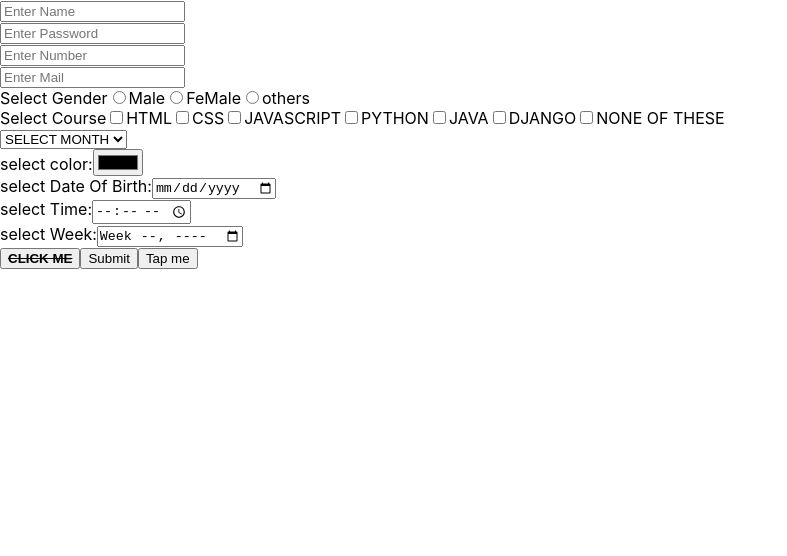
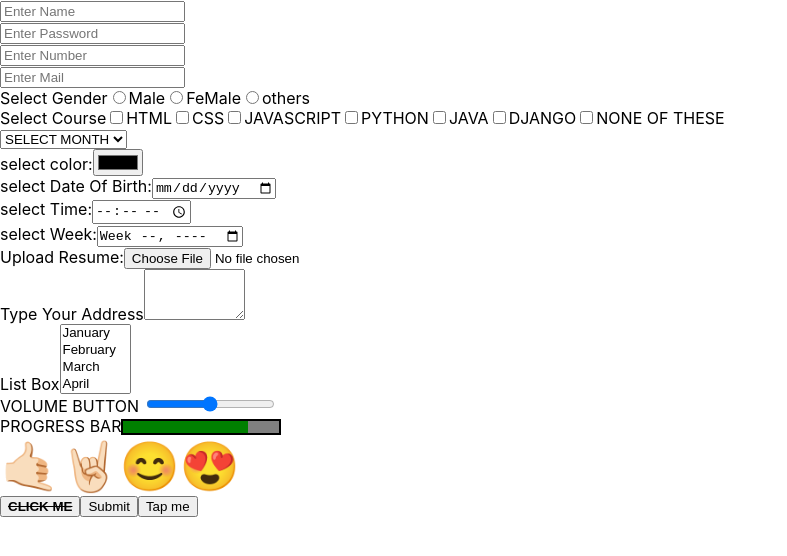
Before and after one commit to Veeraragavendhira/react-ragav, a React (Create React App) app: page / in a window 1280 px wide. Shown: the top 556 px of the page, without its empty margins (0-787 px from the left). Built offline with nearby package versions, Linux system fonts and the light colour scheme.

Commit message:
ragav code

```diff
--- a/src/App.js
+++ b/src/App.js
@@ -1,10 +1,9 @@
 import React from 'react'
-
 const App = () => {
   return (
     <div>
       <form>
-      <input type="text" placeholder="Enter Name"></input><br></br>
+      <input type="text" value="" placeholder="Enter Name"></input><br></br>
       <input type="password" placeholder="Enter Password"></input><br></br>
       <input type="number" placeholder="Enter Number"></input><br></br>
       <input type="email" placeholder="Enter Mail"></input><br></br>
@@ -45,6 +44,35 @@ const App = () => {
       select Time:<input type="time" name='time'></input>
       <br></br>
       select Week:<input type="week" name='week'></input>
+      <br></br>
+      Upload Resume:<input type='file' name='file'></input>
+      <br></br>
+      <label>Type Your Address</label>
+      <textarea rows="3" cols="10"></textarea>
+      <br></br>
+      <label>List Box</label>
+      <select size="4" multiple>
+        <option>January</option>
+        <option>February</option>
+        <option>March</option>
+        <option>April</option>
+        <option>May</option>
+        <option>June</option>
+        <option>July</option>
+        <option>August</option>
+        <option>September</option>
+        <option>October</option>
+        <option>November</option>
+        <option>December</option>
+      </select>
+      <br></br>
+      <label>VOLUME BUTTON </label>
+      <input type='range' min="0" max="100"></input>
+      <br></br>
+      <label>PROGRESS BAR</label>
+      <progress style= {{backgroundColor:"green", border:'2px solid black'}} min="0" max="100" value='80'></progress>
+      <br></br>
+      <font size="7">🤙🏻🤘🏻😊😍</font>
       <br></br>
       <button><s><b>CLICK ME</b></s></button>
       <input type="submit"></input>
```
